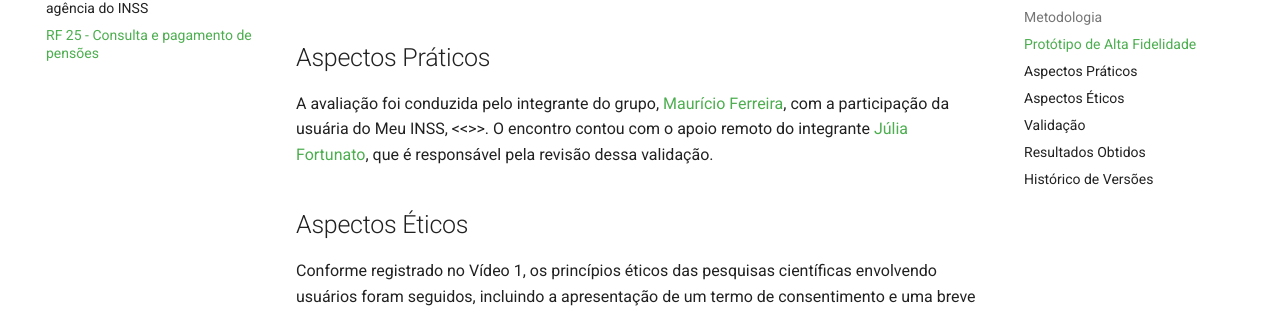
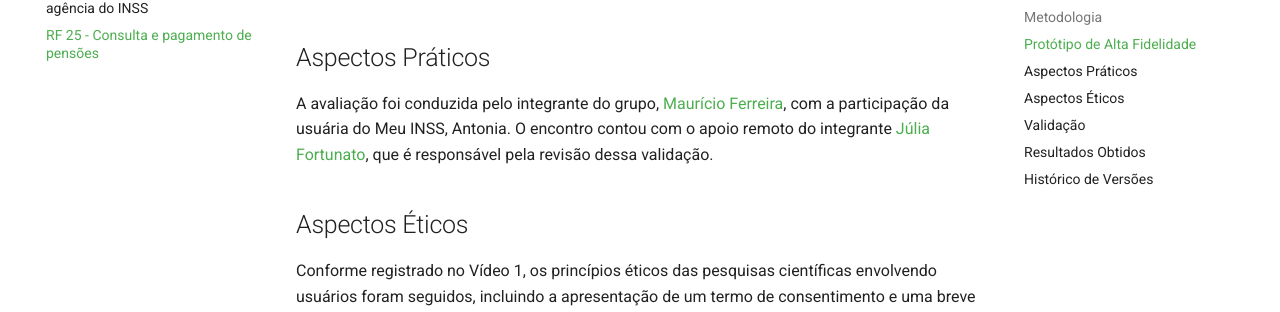
Before and after one commit to Requisitos-de-Software/2024.2-MeuINSS, an MkDocs documentation site: the page built from docs/validacao/validacao1/RF25.md, in a window 1280 px wide and 900 px high, scrolled down 1253 px. Shown: the part 166-478 px from the top of the window. Built offline with MkDocs 1.6.1 and Material for MkDocs 9.7.7, drawn with Linux system fonts in a browser that asks for light colours; comment, search, counter and statistics services are not loaded.

```diff
--- a/docs/validacao/validacao1/RF25.md
+++ b/docs/validacao/validacao1/RF25.md
@@ -48,11 +48,11 @@ A seguir segue o link para o prototipo de alta fidelidade feito para o RF25 no q
 
 ## Aspectos Práticos
 
-A avaliação foi conduzida pelo integrante do grupo, [Maurício Ferreira](https://github.com/mauricio-araujoo), com a participação da usuária do Meu INSS, <<>>. O encontro contou com o apoio remoto do integrante [Júlia Fortunato](https://github.com/julia-fortunato), que é responsável pela revisão dessa validação.
+A avaliação foi conduzida pelo integrante do grupo, [Maurício Ferreira](https://github.com/mauricio-araujoo), com a participação da usuária do Meu INSS, Antonia. O encontro contou com o apoio remoto do integrante [Júlia Fortunato](https://github.com/julia-fortunato), que é responsável pela revisão dessa validação.
 
 ## Aspectos Éticos
 
-Conforme registrado no Vídeo 1, os princípios éticos das pesquisas científicas envolvendo usuários foram seguidos, incluindo a apresentação de um termo de consentimento e uma breve explicação sobre a pesquisa. O [Termo de Consentimento Livre e Esclarecido]() está devidamente assinado por ambas as partes, contendo a autorização e as informações necessárias para a continuidade da validação.
+Conforme registrado no Vídeo 1, os princípios éticos das pesquisas científicas envolvendo usuários foram seguidos, incluindo a apresentação de um termo de consentimento e uma breve explicação sobre a pesquisa. O [Termo de Consentimento Livre e Esclarecido](TermoAntonia.pdf) está devidamente assinado por ambas as partes, contendo a autorização e as informações necessárias para a continuidade da validação.
 
 ## Validação
 
```
Also changed, not shown: 1 other file.
